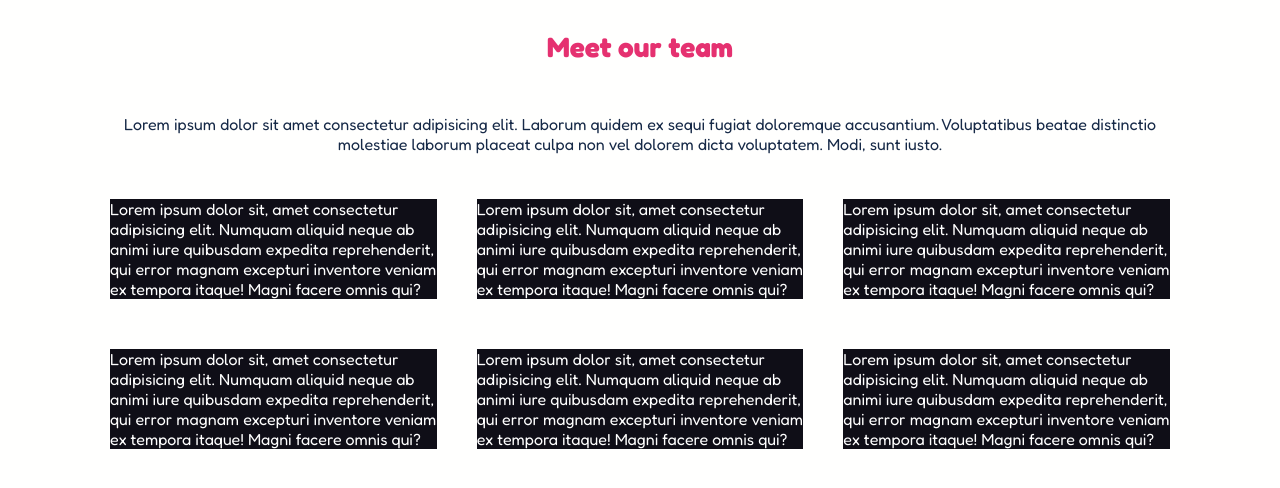
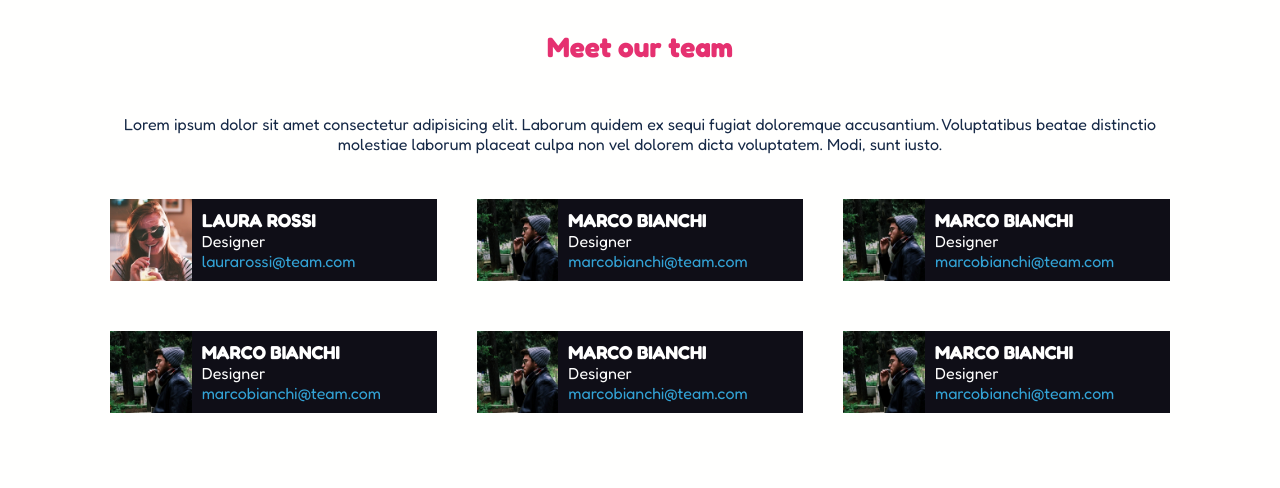
Before and after one commit to costanzazanoletti/jana60-html-css-flex-cards, a plain HTML site: page index.html in a window 1280 px wide. Drawn offline with Linux system fonts and the light colour scheme.

Commit message:
card details

```diff
--- a/index.html
+++ b/index.html
@@ -25,50 +25,62 @@
           <div class="flex-container">
             <div class="col">
               <div class="card">
-                Lorem ipsum dolor sit, amet consectetur adipisicing elit.
-                Numquam aliquid neque ab animi iure quibusdam expedita
-                reprehenderit, qui error magnam excepturi inventore veniam ex
-                tempora itaque! Magni facere omnis qui?
+                <img src="img/female1.png" alt="Laura Rossi profile picture" />
+                <div class="profile-info">
+                  <h3>Laura Rossi</h3>
+                  <p>Designer</p>
+                  <a href="#">laurarossi@team.com</a>
+                </div>
               </div>
             </div>
             <div class="col">
               <div class="card">
-                Lorem ipsum dolor sit, amet consectetur adipisicing elit.
-                Numquam aliquid neque ab animi iure quibusdam expedita
-                reprehenderit, qui error magnam excepturi inventore veniam ex
-                tempora itaque! Magni facere omnis qui?
+                <img src="img/male1.png" alt="Marco Bianchi profile picture" />
+                <div class="profile-info">
+                  <h3>Marco Bianchi</h3>
+                  <p>Designer</p>
+                  <a href="#">marcobianchi@team.com</a>
+                </div>
               </div>
             </div>
             <div class="col">
               <div class="card">
-                Lorem ipsum dolor sit, amet consectetur adipisicing elit.
-                Numquam aliquid neque ab animi iure quibusdam expedita
-                reprehenderit, qui error magnam excepturi inventore veniam ex
-                tempora itaque! Magni facere omnis qui?
+                <img src="img/male1.png" alt="Marco Bianchi profile picture" />
+                <div class="profile-info">
+                  <h3>Marco Bianchi</h3>
+                  <p>Designer</p>
+                  <a href="#">marcobianchi@team.com</a>
+                </div>
               </div>
             </div>
             <div class="col">
               <div class="card">
-                Lorem ipsum dolor sit, amet consectetur adipisicing elit.
-                Numquam aliquid neque ab animi iure quibusdam expedita
-                reprehenderit, qui error magnam excepturi inventore veniam ex
-                tempora itaque! Magni facere omnis qui?
+                <img src="img/male1.png" alt="Marco Bianchi profile picture" />
+                <div class="profile-info">
+                  <h3>Marco Bianchi</h3>
+                  <p>Designer</p>
+                  <a href="#">marcobianchi@team.com</a>
+                </div>
               </div>
             </div>
             <div class="col">
               <div class="card">
-                Lorem ipsum dolor sit, amet consectetur adipisicing elit.
-                Numquam aliquid neque ab animi iure quibusdam expedita
-                reprehenderit, qui error magnam excepturi inventore veniam ex
-                tempora itaque! Magni facere omnis qui?
+                <img src="img/male1.png" alt="Marco Bianchi profile picture" />
+                <div class="profile-info">
+                  <h3>Marco Bianchi</h3>
+                  <p>Designer</p>
+                  <a href="#">marcobianchi@team.com</a>
+                </div>
               </div>
             </div>
             <div class="col">
               <div class="card">
-                Lorem ipsum dolor sit, amet consectetur adipisicing elit.
-                Numquam aliquid neque ab animi iure quibusdam expedita
-                reprehenderit, qui error magnam excepturi inventore veniam ex
-                tempora itaque! Magni facere omnis qui?
+                <img src="img/male1.png" alt="Marco Bianchi profile picture" />
+                <div class="profile-info">
+                  <h3>Marco Bianchi</h3>
+                  <p>Designer</p>
+                  <a href="#">marcobianchi@team.com</a>
+                </div>
               </div>
             </div>
           </div>
--- a/style.css
+++ b/style.css
@@ -43,4 +43,21 @@ h1 {
 .card {
   background-color: #0f0e17;
   color: #fff;
+  display: flex;
 }
+
+.card img {
+  width: 25%;
+}
+.profile-info {
+  padding: 10px;
+}
+
+.card h3 {
+  text-transform: uppercase;
+}
+
+.card a {
+  color: #33a3d6;
+  text-decoration: none;
+}
```
